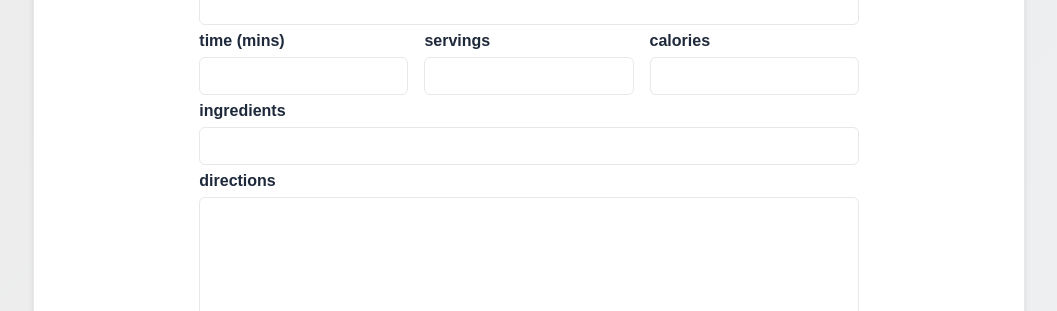
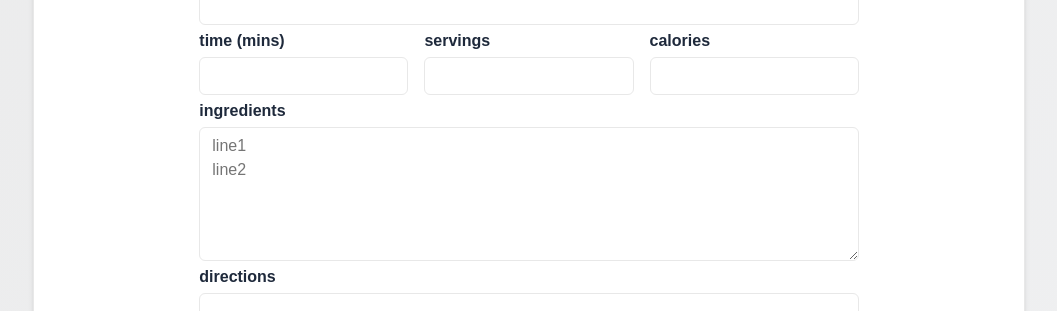
Before and after one commit to krawczyk071/fitfood, a React (Create React App) app in the folder client/: page / in a window 1280 px wide. Shown: the part 1800-2111 px from the top of the page, without its empty margins (111-1168 px from the left). Built offline with nearby package versions, Linux system fonts and the light colour scheme; a web font is replaced by a local one.

Commit message:
adding keys

```diff
--- a/client/src/components/AddRecipe.js
+++ b/client/src/components/AddRecipe.js
@@ -46,12 +46,14 @@ const AddRecipe = () => {
         <label htmlFor="ingredients" className="lbl">
           ingredients
         </label>
-        <input
+        <textarea
           className="ipt"
-          type="text"
           name="ingredients"
           id="ingredients"
-        />
+          cols="30"
+          rows="5"
+          placeholder="line1&#10;line2"
+        ></textarea>
         <label htmlFor="directions" className="lbl">
           directions
         </label>
--- a/client/src/components/TrackList.js
+++ b/client/src/components/TrackList.js
@@ -10,7 +10,10 @@ const TrackList = ({ data }) => {
             <h2>{a.date}</h2>
             <ul className="tracklist__recent__day__list">
               {a.meals.map((m) => (
-                <li className="tracklist__recent__day__list__item">
+                <li
+                  className="tracklist__recent__day__list__item"
+                  key={a.date + m.id}
+                >
                   {m.name}
                   <div className="tracklist__recent__day__list__item__btn">
                     <i class="fa-regular fa-trash-can"></i>
--- a/client/src/components/TrackMeal.js
+++ b/client/src/components/TrackMeal.js
@@ -12,7 +12,9 @@ const TrackMeal = ({ data }) => {
         <div className="select">
           <select name="day" id="day">
             {days.map((d) => (
-              <option value={d}>{d}</option>
+              <option value={d} key={d}>
+                {d}
+              </option>
             ))}
           </select>
         </div>
@@ -22,7 +24,9 @@ const TrackMeal = ({ data }) => {
         <div className="select">
           <select name="meals" id="meals">
             {data.map((m) => (
-              <option value={m.id}>{m.name}</option>
+              <option value={m.id} key={m.id}>
+                {m.name}
+              </option>
             ))}
           </select>
         </div>
```
